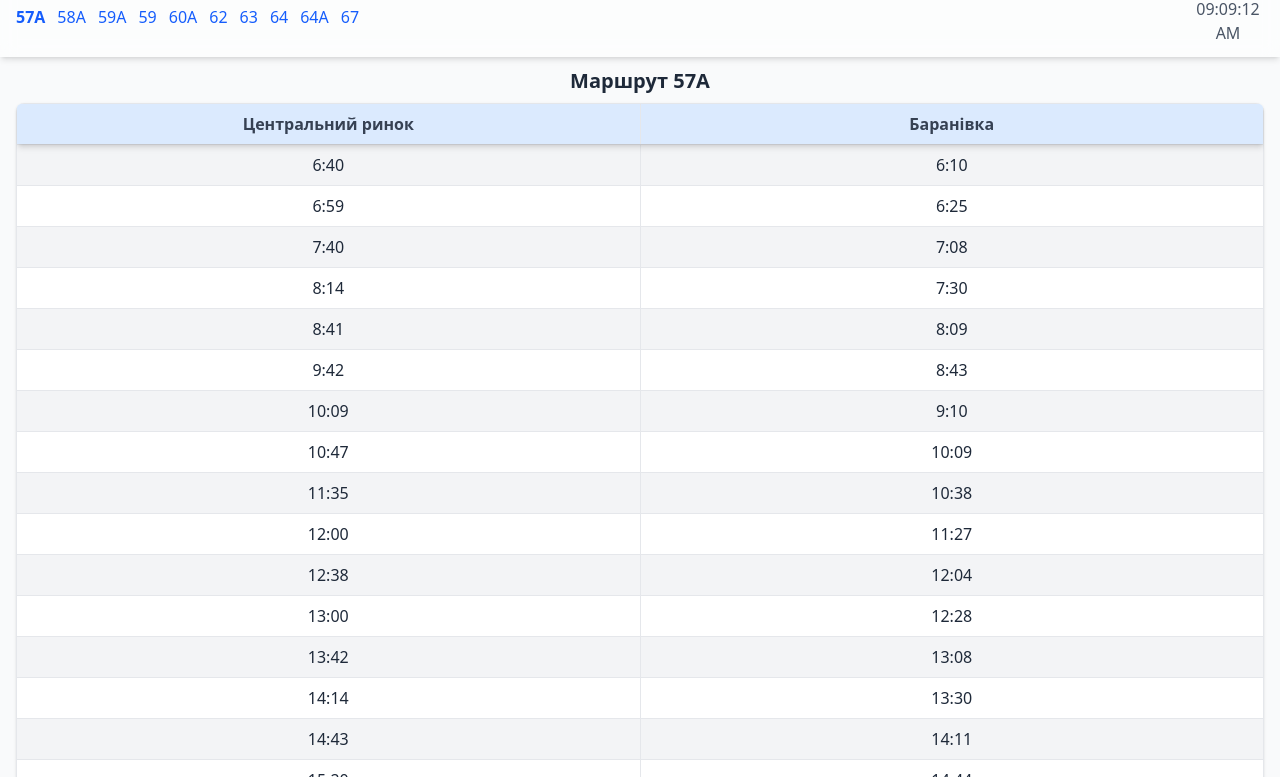
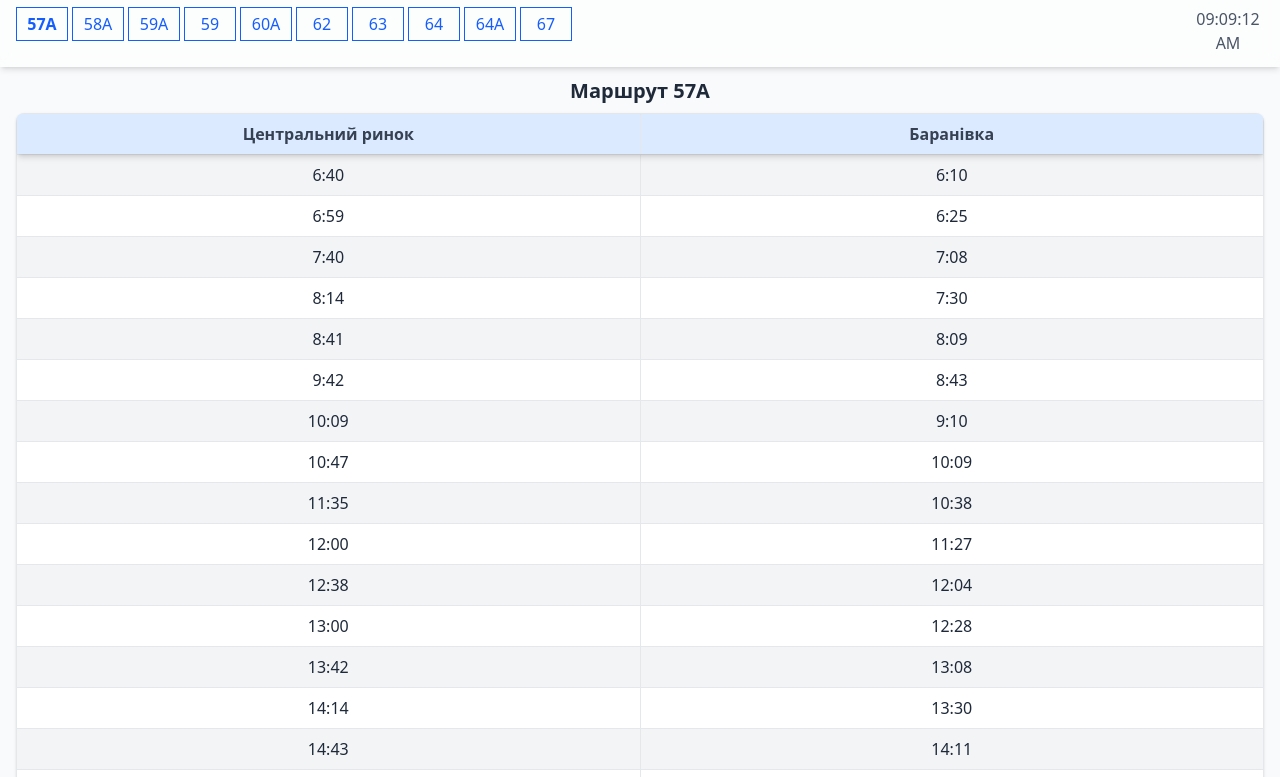
Before and after one commit to oleksandrbazil/rozklad-transportu-sumy, a website: page index.html in a window 1280 px wide. Shown: the part 67-844 px from the top of the page. Drawn offline with Linux system fonts and the light colour scheme.

Commit message:
Update header styles for better accessibility

```diff
--- a/index.html
+++ b/index.html
@@ -21,28 +21,68 @@
 <body class="bg-gray-50 text-gray-800">
 <header class="fixed top-0 left-0 right-0 bg-white/50 backdrop-blur-sm shadow-md z-40">
     <div class="container mx-auto px-4 py-3">
-        <h1 class="text-lg font-bold text-center">
+        <h1 class="text-lg font-bold text-center mb-3 leading-none">
           Розклад руху
           <span class="block sm:inline"> громадського транспорту м. Суми</span>
         </h1>
         <div class="flex items-start justify-between space-x-4">
             <nav aria-label="Маршрути">
                 <h2 class="font-semibold mb-2">Маршрути:</h2>
-                <ul class="list-none p-0 m-0 flex flex-wrap gap-3 items-center mb-4" role="list">
-                    <li class="inline"><a href="#route_57a" class="text-blue-600 hover:underline inline-block">57А</a></li>
-                    <li class="inline"><a href="#route_58a" class="text-blue-600 hover:underline inline-block">58А</a></li>
-                    <li class="inline"><a href="#route_59a" class="text-blue-600 hover:underline inline-block">59А</a></li>
-                    <li class="inline"><a href="#route_59" class="text-blue-600 hover:underline inline-block">59</a></li>
-                    <li class="inline"><a href="#route_60a" class="text-blue-600 hover:underline inline-block">60А</a></li>
-                    <li class="inline"><a href="#route_62" class="text-blue-600 hover:underline inline-block">62</a></li>
-                    <li class="inline"><a href="#route_63" class="text-blue-600 hover:underline inline-block">63</a></li>
-                    <li class="inline"><a href="#route_64" class="text-blue-600 hover:underline inline-block">64</a></li>
-                    <li class="inline"><a href="#route_64a" class="text-blue-600 hover:underline inline-block">64А</a></li>
-                    <li class="inline"><a href="#route_67" class="text-blue-600 hover:underline inline-block">67</a></li>
+                <ul class="list-none p-0 m-0 flex flex-wrap gap-1 items-center" role="list">
+                    <li class="inline text-center">
+                        <a href="#route_57a" class="text-blue-600 hover:underline inline-block border p-1 w-13">
+                            57А
+                        </a>
+                    </li>
+                    <li class="inline text-center">
+                        <a href="#route_58a" class="text-blue-600 hover:underline inline-block border p-1 w-13">
+                            58А
+                        </a>
+                    </li>
+                    <li class="inline text-center">
+                        <a href="#route_59a" class="text-blue-600 hover:underline inline-block border p-1 w-13">
+                            59А
+                        </a>
+                    </li>
+                    <li class="inline text-center">
+                        <a href="#route_59" class="text-blue-600 hover:underline inline-block border p-1 w-13">
+                            59
+                        </a>
+                    </li>
+                    <li class="inline text-center">
+                        <a href="#route_60a" class="text-blue-600 hover:underline inline-block border p-1 w-13">
+                            60А
+                        </a>
+                    </li>
+                    <li class="inline text-center">
+                        <a href="#route_62" class="text-blue-600 hover:underline inline-block border p-1 w-13">
+                            62
+                        </a>
+                    </li>
+                    <li class="inline text-center">
+                        <a href="#route_63" class="text-blue-600 hover:underline inline-block border p-1 w-13">
+                            63
+                        </a>
+                    </li>
+                    <li class="inline text-center">
+                        <a href="#route_64" class="text-blue-600 hover:underline inline-block border p-1 w-13">
+                            64
+                        </a>
+                    </li>
+                    <li class="inline text-center">
+                        <a href="#route_64a" class="text-blue-600 hover:underline inline-block border p-1 w-13">
+                            64А
+                        </a>
+                    </li>
+                    <li class="inline text-center">
+                        <a href="#route_67" class="text-blue-600 hover:underline inline-block border p-1 w-13">
+                            67
+                        </a>
+                    </li>
                 </ul>
             </nav>
             <div class="text-gray-600 flex flex-col items-center">
-                <span class="font-semibold">Час:</span>
+                <span class="font-semibold mb-2">Час:</span>
                 <time id="currentTime" datetime="" class="w-18 text-center">--:--:--</time>
             </div>
         </div>
```
Also changed, not shown: output.css.
